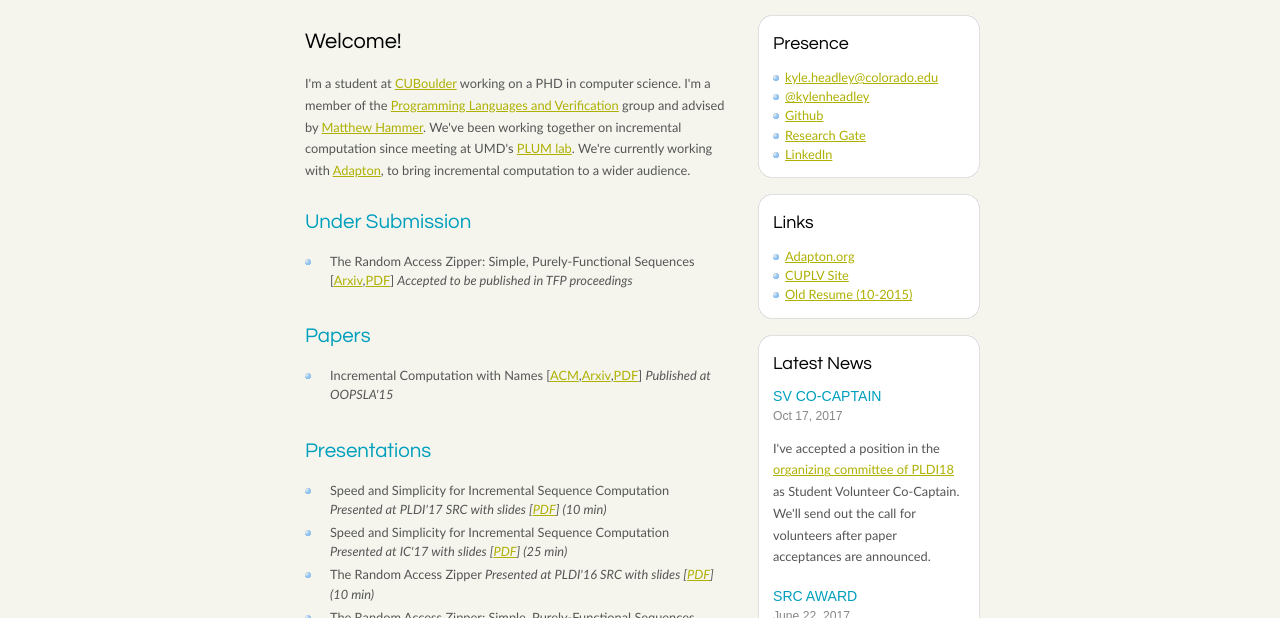
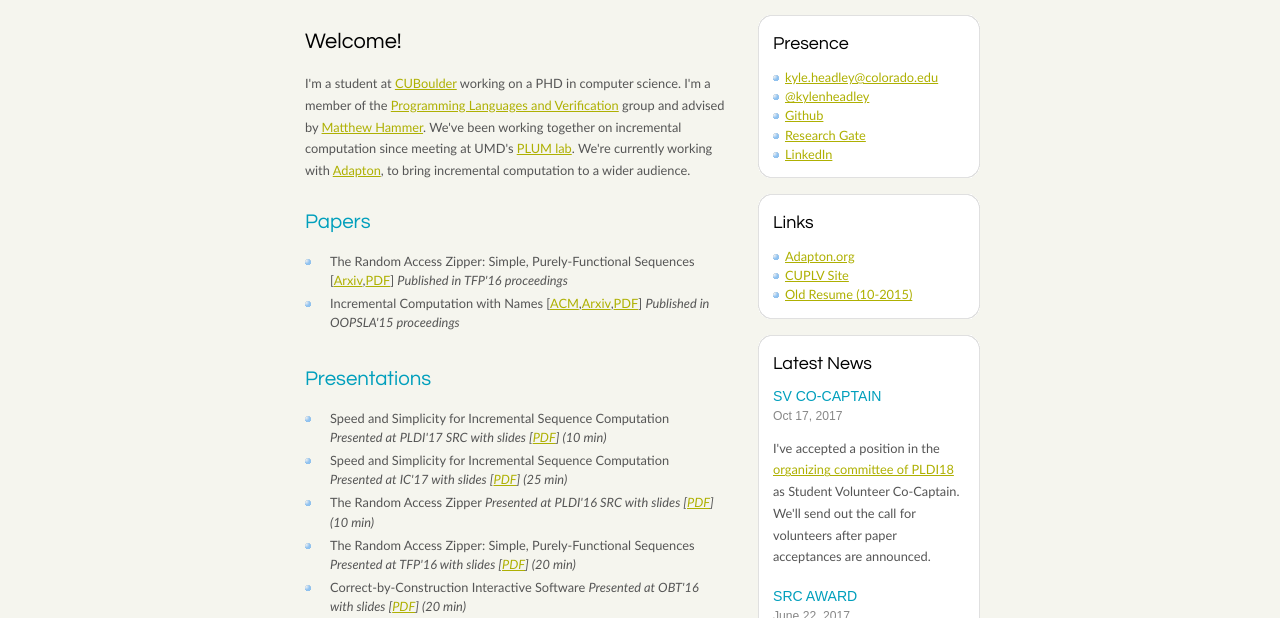
Before and after one commit to kyleheadley/PHDWebsite, a plain HTML site: page index.html in a window 1280 px wide. Shown: the part 182-800 px from the top of the page. Drawn offline with Linux system fonts and the light colour scheme.

Commit message:
move RAZ to Papers, include draft of CV

```diff
--- a/index.html
+++ b/index.html
@@ -113,13 +113,10 @@
         <h1>Welcome!</h1>
         <p>I'm a student at <a href="http://www.colorado.edu">CUBoulder</a> working on a PHD in computer science. I'm a member of the <a href="http://pl.cs.colorado.edu">Programming Languages and Verification</a> group and advised by <a href="http://matthewhammer.org">Matthew Hammer</a>. We've been working together on incremental computation since meeting at UMD's <a href="http://www.cs.umd.edu/projects/PL/">PLUM lab</a>. We're currently working with <a href="http://adapton.org">Adapton</a>, to bring incremental computation to a wider audience.</p>
 
-        <h2>Under Submission</h2>
-        <ul>
-          <li>The Random Access Zipper: Simple, Purely-Functional Sequences [<a href="http://arxiv.org/abs/1608.06009">Arxiv</a>,<a href="RAZsimple-tfp2016-pub.pdf">PDF</a>] <i>Accepted to be published in TFP proceedings</i></li>
-        </ul>
         <h2>Papers</h2>
         <ul>
-          <li>Incremental Computation with Names [<a href="http://dl.acm.org/citation.cfm?id=2814305">ACM</a>,<a href="http://arxiv.org/abs/1503.07792">Arxiv</a>,<a href="NominalAdapton.pdf">PDF</a>] <i>Published at OOPSLA'15</i></li>
+          <li>The Random Access Zipper: Simple, Purely-Functional Sequences [<a href="http://arxiv.org/abs/1608.06009">Arxiv</a>,<a href="RAZsimple-tfp2016-pub.pdf">PDF</a>] <i>Published in TFP'16 proceedings</i></li>
+          <li>Incremental Computation with Names [<a href="http://dl.acm.org/citation.cfm?id=2814305">ACM</a>,<a href="http://arxiv.org/abs/1503.07792">Arxiv</a>,<a href="NominalAdapton.pdf">PDF</a>] <i>Published in OOPSLA'15 proceedings</i></li>
         </ul>
         <h2>Presentations</h2>
         <ul>
```
Also changed, not shown: 1 other file.
